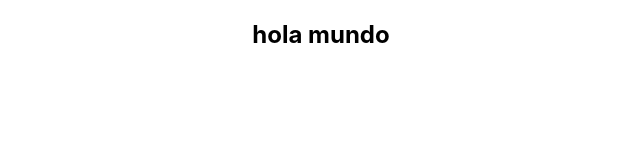
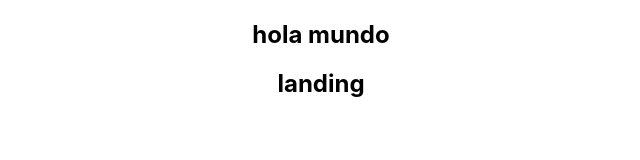
Before and after one commit to Lucas-Quiroga/UI-React, a React (Create React App) app: page / in a window 1280 px wide. Shown: the top 160 px of the page, without its empty margins (319-959 px from the left). Built offline with nearby package versions, Linux system fonts and the light colour scheme.

Commit message:
components.1

```diff
--- a/src/App.js
+++ b/src/App.js
@@ -1,10 +1,12 @@
 import "./App.css";
 import Login from "./Components/Login/Login";
+import Landing from "./Components/Landing/Landing";
 
 function App() {
   return (
     <div className="App">
       <Login />
+      <Landing />
     </div>
   );
 }
--- /dev/null
+++ b/src/Components/Landing/Landing.jsx
@@ -0,0 +1,7 @@
+import React from "react";
+
+const Landing = () => {
+  return <h2>landing</h2>;
+};
+
+export default Landing;
```
